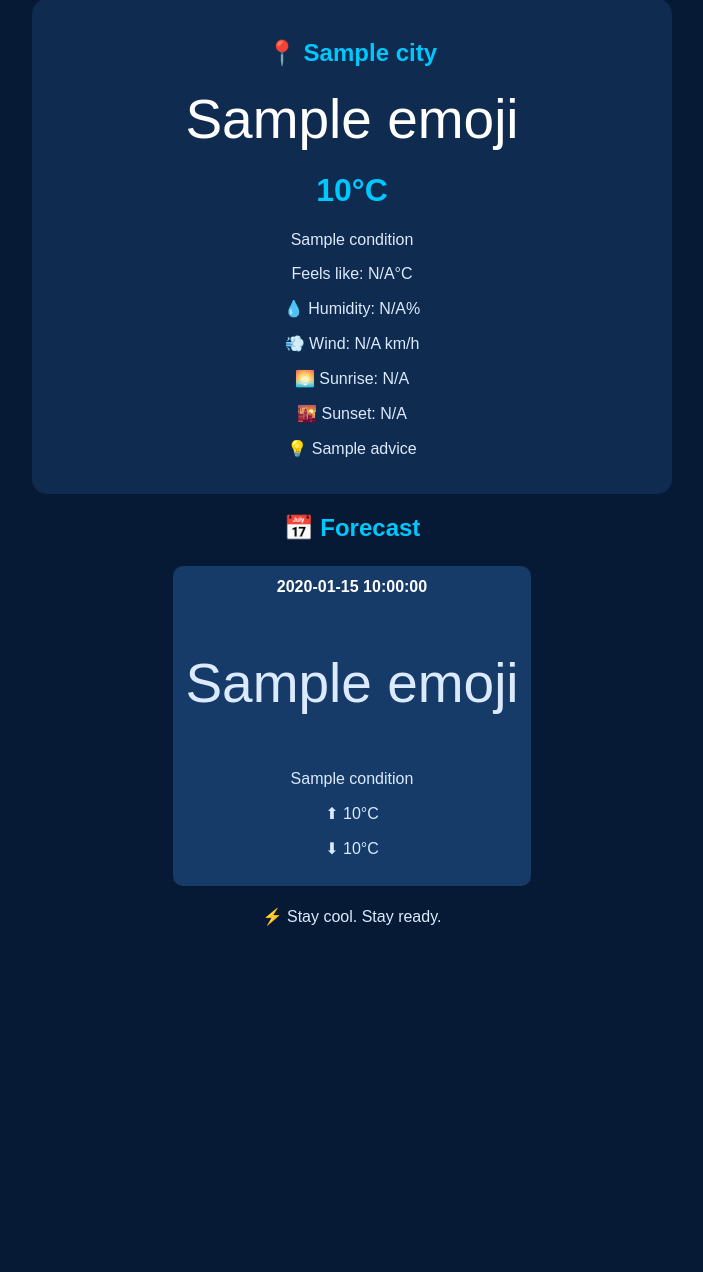
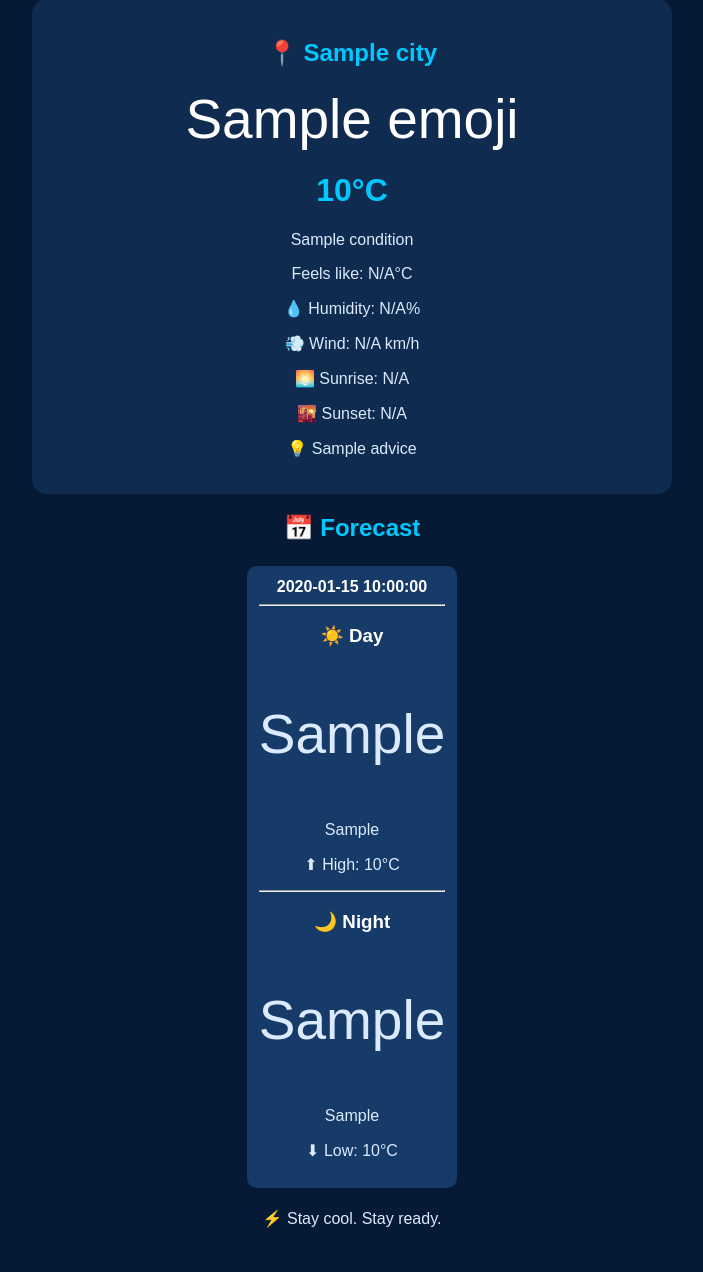
Before and after one commit to semiloreolatunji125-byte/tireni-weather-app, a Flask app: template templates/index.html in a window 1280 px wide. Shown: the part 204-1476 px from the top of the page, without its empty margins (288-991 px from the left). Before the commit the page ends 1130 px from the top, so only its background shows below. Run offline with Flask 3, Linux system fonts and the light colour scheme; the template is opened without the code that fills it: most values are stand-ins (such as "Sample title", 1, 10 or a date in 2020).

Commit message:
Update weather app with blue neon design

```diff
--- a/app.py
+++ b/app.py
@@ -10,9 +10,9 @@ def get_emoji(condition):
 
     if "thunder" in condition:
         return "⛈️"
-    elif "rain" in condition:
+    elif "rain" in condition or "drizzle" in condition:
         return "🌧️"
-    elif "snow" in condition:
+    elif "snow" in condition or "ice" in condition:
         return "❄️"
     elif "fog" in condition or "mist" in condition:
         return "🌫️"
@@ -26,18 +26,35 @@ def get_emoji(condition):
 
 @app.route("/", methods=["GET", "POST"])
 def home():
-    context = {"forecast": [], "temperature": None, "city": ""}
+    context = {
+        "forecast": [],
+        "temperature": None,
+        "city": ""
+    }
 
     if request.method == "POST":
         city = request.form.get("city", "").strip()
         context["city"] = city
 
+        if not city:
+            context["error"] = "Please enter a city name."
+            return render_template("index.html", **context)
+
         try:
-            url = f"https://wttr.in/{requests.utils.quote(city)}?format=j1"
-            data = requests.get(url, timeout=15).json()
+            url = (
+                f"https://wttr.in/"
+                f"{requests.utils.quote(city)}?format=j1"
+            )
+
+            response = requests.get(url, timeout=15)
+            response.raise_for_status()
+            data = response.json()
 
             current = data["current_condition"][0]
             days = data.get("weather", [])
+
+            if not days:
+                raise ValueError("No forecast data available")
 
             condition = current["weatherDesc"][0]["value"]
             temperature = current["temp_C"]
@@ -49,28 +66,62 @@ def home():
                 "feels_like": current["FeelsLikeC"],
                 "humidity": current["humidity"],
                 "wind_speed": current["windspeedKmph"],
-                "advice": "Drink water if it is hot!" if float(temperature) >= 30
-                          else "Have a great day!",
+                "advice": (
+                    "Drink water if it is hot!"
+                    if float(temperature) >= 30
+                    else "Have a great day!"
+                ),
                 "sunrise": days[0]["astronomy"][0]["sunrise"],
                 "sunset": days[0]["astronomy"][0]["sunset"],
                 "forecast": []
             })
 
             for day in days[:7]:
-                details = day.get("hourly", [{}])[0]
-                description = details.get(
-                    "weatherDesc", [{"value": "Unknown"}])[0]["value"]
+                hourly = day.get("hourly", [])
+
+                # Find daytime and nighttime entries
+                day_data = next(
+                    (h for h in hourly
+                     if int(h.get("time", "0")) == 1200),
+                    hourly[0] if hourly else {}
+                )
+
+                night_data = next(
+                    (h for h in hourly
+                     if int(h.get("time", "0")) in (0, 2100)),
+                    hourly[-1] if hourly else {}
+                )
+
+                day_condition = day_data.get(
+                    "weatherDesc", [{"value": "Unknown"}]
+                )[0]["value"]
+
+                night_condition = night_data.get(
+                    "weatherDesc", [{"value": "Unknown"}]
+                )[0]["value"]
 
                 context["forecast"].append({
                     "date": day["date"],
-                    "condition": description,
-                    "emoji": get_emoji(description),
+                    "condition": day_condition,
+                    "emoji": get_emoji(day_condition),
                     "max_temp": day["maxtempC"],
-                    "min_temp": day["mintempC"]
+                    "min_temp": day["mintempC"],
+                    "day_condition": day_condition,
+                    "day_emoji": get_emoji(day_condition),
+                    "night_condition": night_condition,
+                    "night_emoji": get_emoji(night_condition)
                 })
 
-        except (requests.RequestException, ValueError, KeyError, IndexError, TypeError):
-            context["error"] = "Could not get weather. Check the city or internet."
+        except (
+            requests.RequestException,
+            ValueError,
+            KeyError,
+            IndexError,
+            TypeError
+        ):
+            context["error"] = (
+                "Could not get weather. Check the city or internet."
+            )
 
     return render_template("index.html", **context)
 
--- a/templates/index.html
+++ b/templates/index.html
@@ -5,6 +5,7 @@
     <meta charset="UTF-8">
     <meta name="viewport" content="width=device-width, initial-scale=1">
     <title>Weather Forecast</title>
+
     <style>
         body {
             font-family: Arial;
@@ -86,13 +87,24 @@
 
     {% if forecast is defined and forecast %}
     <h2>📅 Forecast</h2>
+
     {% for day in forecast %}
     <div class="forecast">
         <b>{{ day.get('date', 'Day') }}</b>
-        <p class="icon">{{ day.get('emoji', '🌤️') }}</p>
-        <p>{{ day.get('condition', 'N/A') }}</p>
-        <p>⬆ {{ day.get('max_temp', 'N/A') }}°C</p>
-        <p>⬇ {{ day.get('min_temp', 'N/A') }}°C</p>
+
+        <hr>
+
+        <h3>☀️ Day</h3>
+        <p class="icon">{{ day.get('day_emoji', day.get('emoji', '🌤️')) }}</p>
+        <p>{{ day.get('day_condition', day.get('condition', 'N/A')) }}</p>
+        <p>⬆ High: {{ day.get('max_temp', 'N/A') }}°C</p>
+
+        <hr>
+
+        <h3>🌙 Night</h3>
+        <p class="icon">{{ day.get('night_emoji', '🌙') }}</p>
+        <p>{{ day.get('night_condition', 'N/A') }}</p>
+        <p>⬇ Low: {{ day.get('min_temp', 'N/A') }}°C</p>
     </div>
     {% endfor %}
     {% endif %}
```
